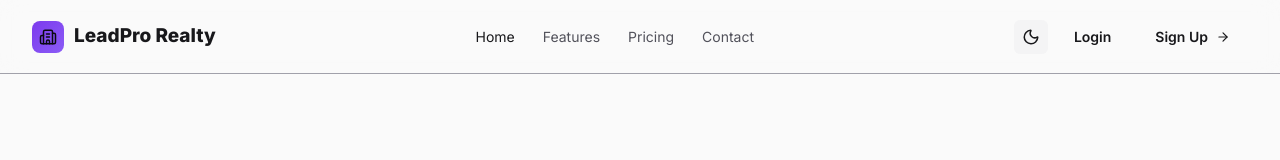
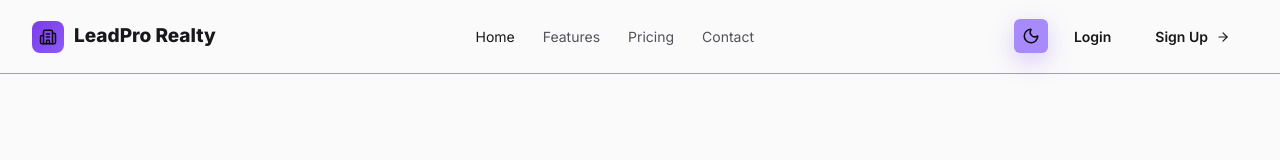
Before and after one commit to Praveen13kp/REMS, a React (Vite) app in the folder frontend/: page / in a window 1280 px wide. In both pictures the pointer is over the button "Toggle theme". Shown: the top 160 px of the page. Built offline with nearby package versions, Linux system fonts and the light colour scheme; no server answers.

Commit message:
Standardize dark mode button hover styles across the application

```diff
--- a/frontend/src/components/ui/button.jsx
+++ b/frontend/src/components/ui/button.jsx
@@ -5,19 +5,19 @@ import { Slot } from "radix-ui"
 import { cn } from "@/lib/utils"
 
 const buttonVariants = cva(
-  "group/button inline-flex shrink-0 items-center justify-center rounded-lg border border-border/40 bg-clip-padding text-sm font-medium whitespace-nowrap transition-all duration-200 outline-none select-none hover:border-border focus-visible:border-ring focus-visible:ring-3 focus-visible:ring-ring/50 active:not-aria-[haspopup]:translate-y-px disabled:pointer-events-none disabled:opacity-50 aria-invalid:border-destructive aria-invalid:ring-3 aria-invalid:ring-destructive/20 dark:border-border dark:aria-invalid:border-destructive/50 dark:aria-invalid:ring-destructive/40 [&_svg]:pointer-events-none [&_svg]:shrink-0 [&_svg:not([class*='size-'])]:size-4",
+  "group/button inline-flex shrink-0 items-center justify-center rounded-lg border border-border/40 bg-clip-padding text-sm font-medium whitespace-nowrap transition-all duration-200 outline-none select-none hover:-translate-y-px hover:border-[var(--lp-accent-2)] hover:bg-[var(--lp-accent-2)] hover:text-[#0A0A0F] hover:shadow-[0_8px_24px_rgba(139,92,246,.3)] focus-visible:border-ring focus-visible:ring-3 focus-visible:ring-ring/50 active:not-aria-[haspopup]:translate-y-px disabled:pointer-events-none disabled:opacity-50 disabled:hover:translate-y-0 disabled:hover:shadow-none aria-invalid:border-destructive aria-invalid:ring-3 aria-invalid:ring-destructive/20 dark:border-border dark:hover:border-[var(--lp-accent-2)] dark:hover:bg-[var(--lp-accent-2)] dark:hover:text-[#0A0A0F] dark:aria-invalid:border-destructive/50 dark:aria-invalid:ring-destructive/40 [&_svg]:pointer-events-none [&_svg]:shrink-0 [&_svg:not([class*='size-'])]:size-4",
   {
     variants: {
       variant: {
-        default: "bg-primary text-primary-foreground [a]:hover:bg-primary/80",
+        default: "bg-primary text-primary-foreground",
         outline:
-          "border-border bg-background hover:bg-muted hover:text-foreground aria-expanded:bg-muted aria-expanded:text-foreground dark:border-input dark:bg-input/30 dark:hover:bg-input/50",
+          "border-border bg-background aria-expanded:bg-muted aria-expanded:text-foreground dark:border-input dark:bg-input/30",
         secondary:
-          "bg-secondary text-secondary-foreground hover:bg-secondary/80 aria-expanded:bg-secondary aria-expanded:text-secondary-foreground",
+          "bg-secondary text-secondary-foreground aria-expanded:bg-secondary aria-expanded:text-secondary-foreground",
         ghost:
-          "hover:bg-muted hover:text-foreground aria-expanded:bg-muted aria-expanded:text-foreground dark:hover:bg-muted/50",
+          "aria-expanded:bg-muted aria-expanded:text-foreground",
         destructive:
-          "bg-destructive/10 text-destructive hover:bg-destructive/20 focus-visible:border-destructive/40 focus-visible:ring-destructive/20 dark:bg-destructive/20 dark:hover:bg-destructive/30 dark:focus-visible:ring-destructive/40",
+          "bg-destructive/10 text-destructive focus-visible:border-destructive/40 focus-visible:ring-destructive/20 dark:bg-destructive/20 dark:focus-visible:ring-destructive/40",
         link: "text-primary underline-offset-4 hover:underline",
       },
       size: {
--- a/frontend/src/styles/leadpro.css
+++ b/frontend/src/styles/leadpro.css
@@ -76,13 +76,20 @@
 
 .btn { display: inline-flex; align-items: center; gap: 8px; padding: 10px 18px; border-radius: var(--lp-radius-input); font-weight: 600; font-size: 14px; transition: all .2s ease; white-space: nowrap; }
 .btn-primary { background: var(--lp-accent); color: #0A0A0F; }
-.btn-primary:hover { background: var(--lp-accent-2); transform: translateY(-1px); box-shadow: 0 8px 24px rgba(139,92,246,.3); }
+.btn-primary:hover,
+.btn-secondary:hover,
+.btn-ghost:hover,
+.btn-danger:hover,
+.btn-icon:hover {
+  background: var(--lp-accent-2);
+  color: #0A0A0F;
+  border-color: var(--lp-accent-2);
+  transform: translateY(-1px);
+  box-shadow: 0 8px 24px rgba(139,92,246,.3);
+}
 .btn-secondary { background: var(--lp-surface-2); color: var(--lp-text); border: 1px solid var(--lp-border); }
-.btn-secondary:hover { background: var(--lp-surface-3); }
 .btn-ghost { color: var(--lp-text-muted); }
-.btn-ghost:hover { color: var(--lp-text); background: var(--lp-surface-2); }
 .btn-danger { background: var(--lp-error); color: #fff; }
-.btn-danger:hover { background: #DC2626; }
 .btn-sm { padding: 6px 12px; font-size: 13px; }
 .btn-icon { padding: 8px; border-radius: var(--lp-radius-input); display: inline-flex; align-items: center; justify-content: center; }
 .btn:disabled { opacity: .5; cursor: not-allowed; }
```
Also changed, not shown: 1 other file (tests, documents, lock files or other folders).
